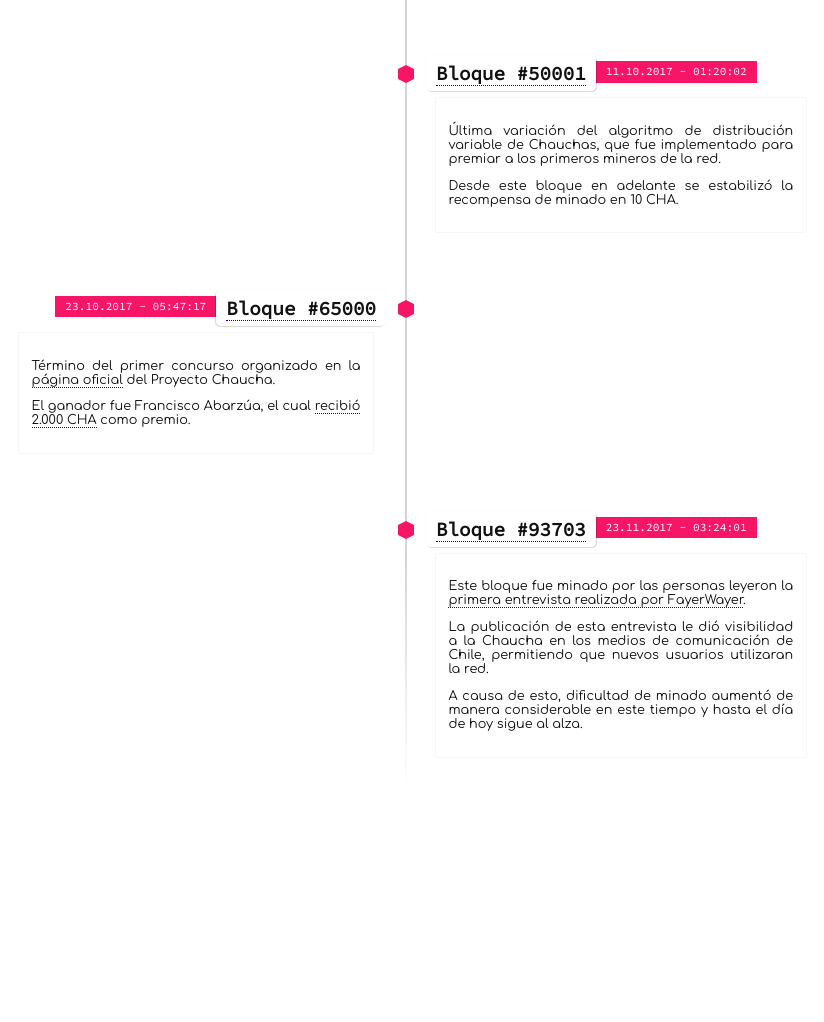
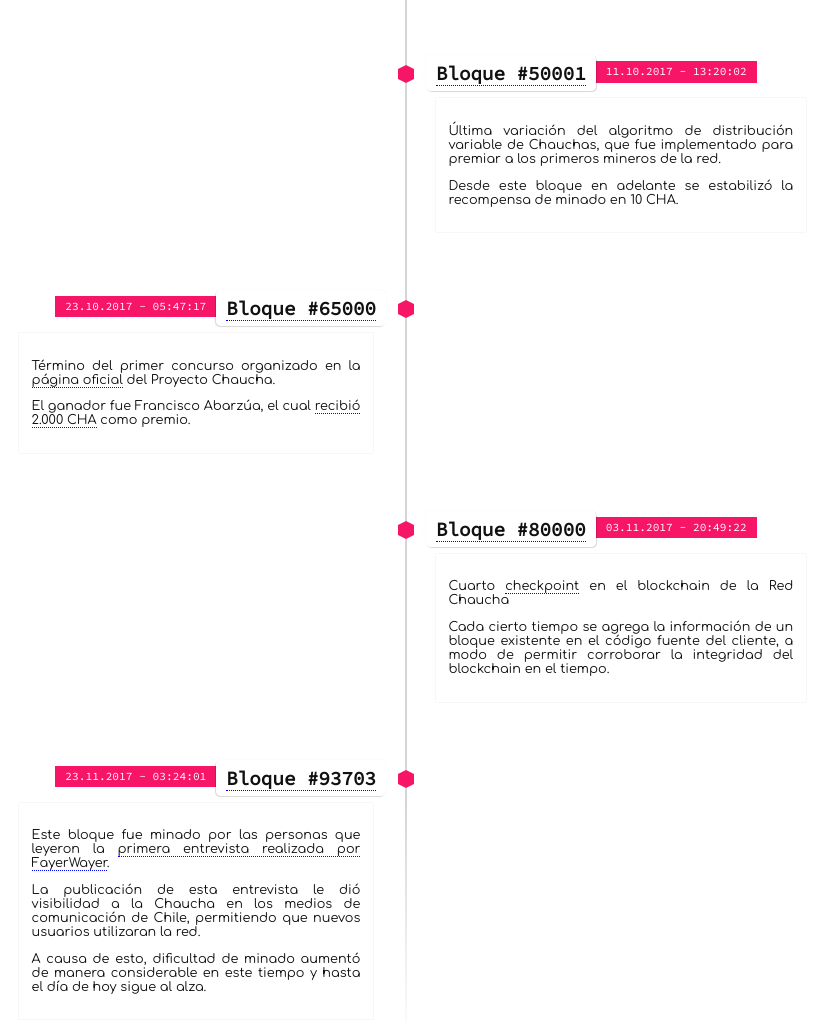
Before and after one commit to proyecto-chaucha/historia, a plain HTML site: page index.html in a window 1280 px wide. Shown: the part 2259-3281 px from the top of the page, without its empty margins (234-1058 px from the left). Before the commit the page ends 3056 px from the top, so only its background shows below. Drawn offline with Linux system fonts and the light colour scheme; animation ran at ten frames a second.

Commit message:
arreglo de horas y bloque 80000

```diff
--- a/index.html
+++ b/index.html
@@ -82,7 +82,7 @@ particlesJS("particle",{particles:{number:{value:120,density:{enable:!0,value_ar
 			<div class="flag-wrapper">
 				<span class="hexa"></span>
 				<span class="flag"><a href="http://insight.chaucha.cl/block/9315dc15ebf47af351d55b71f6572456e30e7724f22c9807723393dae9593ef7" target="_blank">Bloque #2835</a></span>
-				<span class="time-wrapper"><span class="time">28.08.2017 - 07:57:45</span></span>
+				<span class="time-wrapper"><span class="time">28.08.2017 - 19:57:45</span></span>
 			</div>
 			<div class="desc">
 				<p>A contar de este bloque se implementó el algoritmo de distribución variable de Chauchas, que definía la recompensa de generación de bloques en base a la siguiente ecuación:</p>
@@ -131,7 +131,7 @@ particlesJS("particle",{particles:{number:{value:120,density:{enable:!0,value_ar
 			<div class="flag-wrapper">
 				<span class="hexa"></span>
 				<span class="flag"><a href="http://insight.chaucha.cl/block/9fb831a70ad7aaecd618be12d3a30be803dc54e743d03cc44890b7e639e57e3c" target="_blank">Bloque #50001</a></span>
-				<span class="time-wrapper"><span class="time">11.10.2017 - 01:20:02</span></span>
+				<span class="time-wrapper"><span class="time">11.10.2017 - 13:20:02</span></span>
 			</div>
 			<div class="desc">
 				<p>Última variación del algoritmo de distribución variable de Chauchas, que fue implementado para premiar a los primeros mineros de la red.</p>
@@ -155,16 +155,32 @@ particlesJS("particle",{particles:{number:{value:120,density:{enable:!0,value_ar
 		</div>
 	</li>
 
+<!--CHECKPOINT-->
+	<li>
+		<div class="direction-r">
+			<div class="flag-wrapper">
+				<span class="hexa"></span>
+				<span class="flag"><a href="http://insight.chaucha.cl/block/36813083a53ef7dc73037a92b245fbdced69f091bb8549da520331f159fdbf6b" target="_blank">Bloque #80000</a></span>
+				<span class="time-wrapper"><span class="time">03.11.2017 - 20:49:22</span></span>
+			</div>
+			<div class="desc">
+				<p>Cuarto <a href="https://en.bitcoin.it/wiki/Checkpoint_Lockin" target="_blank">checkpoint</a> en el blockchain de la Red Chaucha</p>
+				<p>Cada cierto tiempo se agrega la información de un bloque existente en el código fuente del cliente, a modo de permitir corroborar la integridad del blockchain en el tiempo.</p>
+				<p></p>
+			</div>
+		</div>
+	</li>
+
 <!--FAYERWAYER-->
 	<li>
-		<div class="direction-r">
+		<div class="direction-l">
 			<div class="flag-wrapper">
 				<span class="hexa"></span>
 				<span class="flag"><a href="http://insight.chaucha.cl/block/3a4fcc995021cc05a47f9dd9c33f6f473876a6d76b272880c9589319f67971d8" target="_blank">Bloque #93703</a></span>
 				<span class="time-wrapper"><span class="time">23.11.2017 - 03:24:01</span></span>
 			</div>
 			<div class="desc">
-				<p>Este bloque fue minado por las personas leyeron la <a href="https://www.fayerwayer.com/2017/11/esto-es-chaucha-la-primera-criptomoneda-chilena/" target="_blank">primera entrevista realizada por FayerWayer</a>.</p>
+				<p>Este bloque fue minado por las personas que leyeron la <a href="https://www.fayerwayer.com/2017/11/esto-es-chaucha-la-primera-criptomoneda-chilena/" target="_blank">primera entrevista realizada por FayerWayer</a>.</p>
 				<p>La publicación de esta entrevista le dió visibilidad a la Chaucha en los medios de comunicación de Chile, permitiendo que nuevos usuarios utilizaran la red.</p>
 				<p>A causa de esto, dificultad de minado aumentó de manera considerable en este tiempo y hasta el día de hoy sigue al alza.</p>
 			</div>
```
